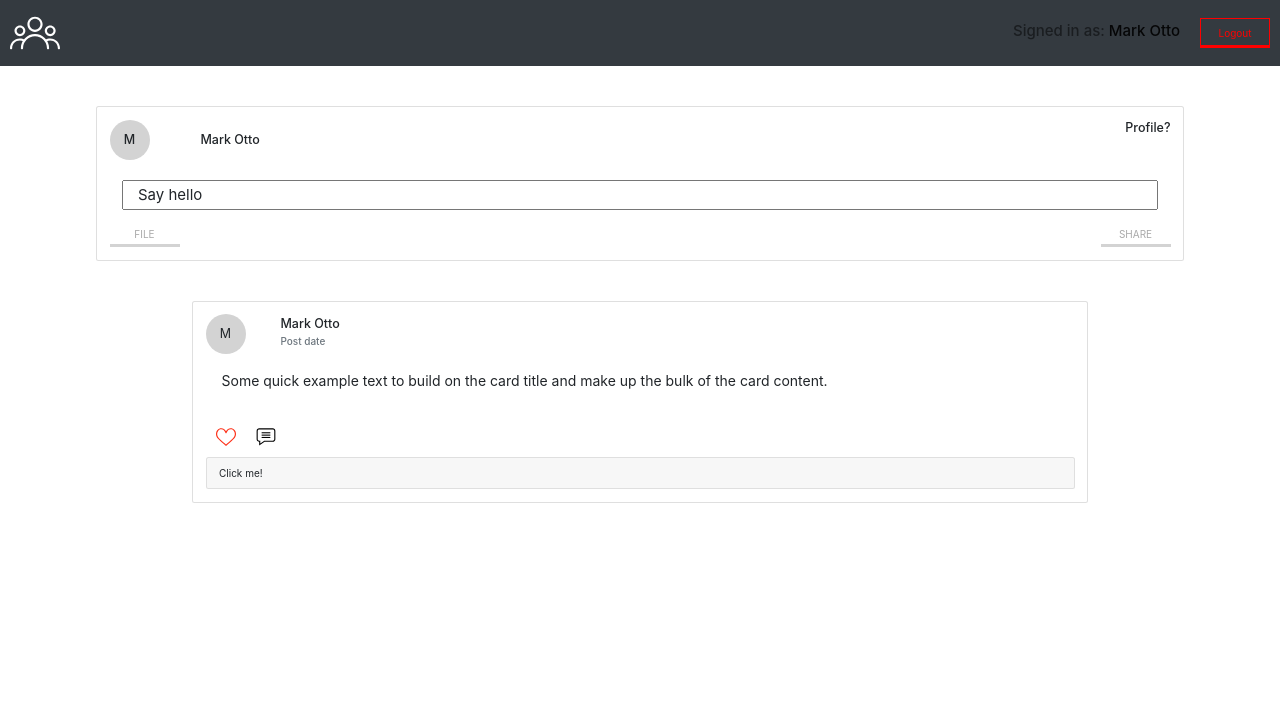
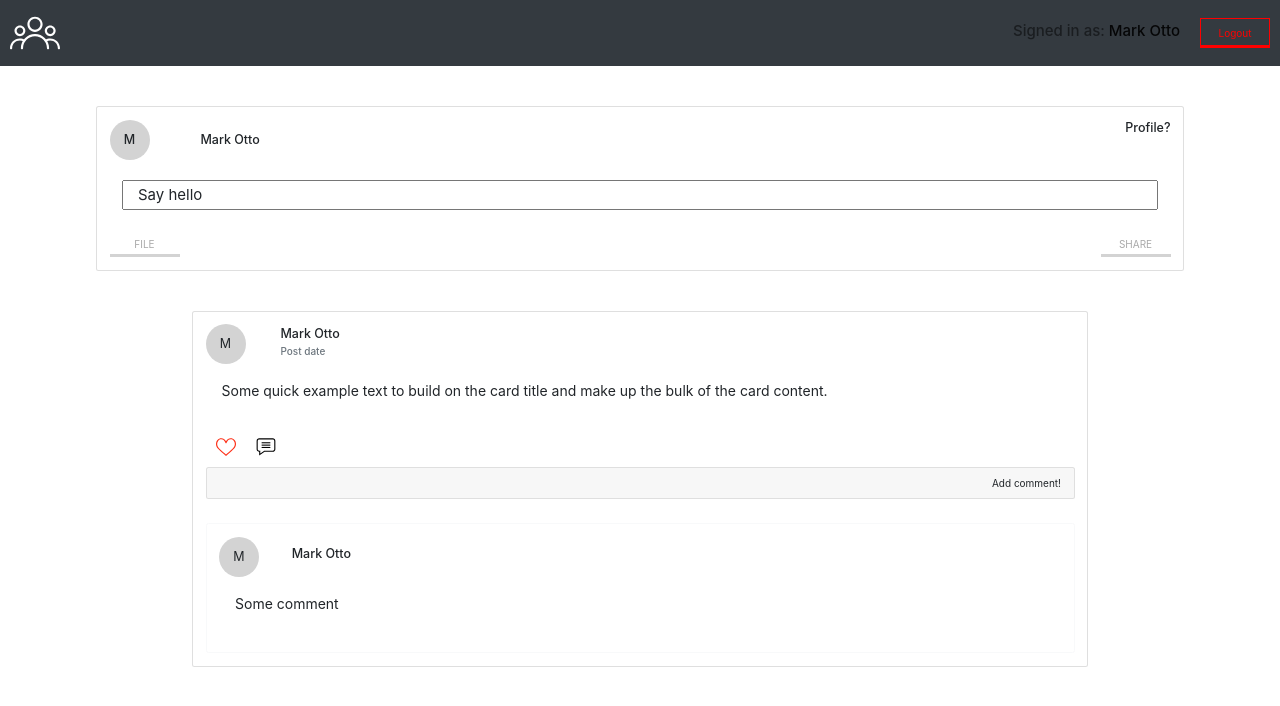
Before and after one commit to przemskydev/SocialApp2, a React (Create React App) app: page / in a window 1280 px wide. Shown: the top 706 px of the page. Built offline with nearby package versions, Linux system fonts and the light colour scheme.

Commit message:
added comment section

```diff
--- a/src/components/button/button.js
+++ b/src/components/button/button.js
@@ -51,6 +51,7 @@ const Button = styled.button`
     share &&
     css`
       color: darkgray;
+      margin: 10px 0 0 0;
       border: none;
       border-bottom: 3px solid lightgray;
       width: 70px;
--- a/src/components/post/Post.js
+++ b/src/components/post/Post.js
@@ -1,7 +1,7 @@
 import React, { createRef } from 'react';
 import { Accordion, Card, Row, Col } from 'react-bootstrap';
 import { StyledWrapper, StyledAvatar, StyledText } from '../../template/Main.template';
-// import Button from '../button/button'
+import Button from '../button/button';
 import StyledInput from '../input/input';
 import ButtonIco from '../buttonIco/button.ico';
 import heart from '../../assets/heart.svg';
@@ -34,23 +34,46 @@ const Post = () => {
           <ButtonIco ico={heart} />
           <ButtonIco ico={comment} />
 
+          {/*
+          ***
+          Reported issue with Accordion and 'findDOMNode' on github
+          https://github.com/react-bootstrap/react-bootstrap/issues/5075#issuecomment-627991156
+          ***
+          */}
           <Accordion defaultActiveKey="0">
             <Card>
-              <Accordion.Toggle as={Card.Header} eventKey="1">
-                Click me!
+              <Accordion.Toggle as={Card.Header} eventKey="1" style={{ cursor: 'pointer' }}>
+                <div className="d-flex justify-content-end">Add comment!</div>
               </Accordion.Toggle>
               <Accordion.Collapse eventKey="1">
                 <Card.Body>
                   <StyledInput
                     ref={inputRef}
                     id="post"
-                    label="Add comment"
+                    label="Write your comment"
                     placeholder="Stop hate!"
                   />
+                  <Button share>ADD</Button>
                 </Card.Body>
               </Accordion.Collapse>
             </Card>
           </Accordion>
+
+          <Card border="light" style={{ marginTop: '3vh' }}>
+            <Card.Body>
+              <Row>
+                <Col xs={3} sm={2} md={1} lg={1}>
+                  <StyledAvatar>M</StyledAvatar>
+                </Col>
+                <Col className="d-flex flex-column justify-content-center">
+                  <Card.Title>Mark Otto</Card.Title>
+                </Col>
+              </Row>
+              <StyledText>
+                <Card.Text>Some comment</Card.Text>
+              </StyledText>
+            </Card.Body>
+          </Card>
         </Card.Body>
       </Card>
     </StyledWrapper>
--- a/src/index.js
+++ b/src/index.js
@@ -6,9 +6,13 @@ import * as serviceWorker from './serviceWorker';
 import 'bootstrap/dist/css/bootstrap.min.css';
 
 ReactDOM.render(
-  <React.StrictMode>
-    <App />
-  </React.StrictMode>,
+  // ***
+  // Error with react-bootstrap Transition
+  // https://github.com/react-bootstrap/react-bootstrap/issues/5075#issuecomment-629230889
+  // ***
+  // <React.StrictMode>
+  <App />,
+  // </React.StrictMode>,
   document.getElementById('root'),
 );
 
```
